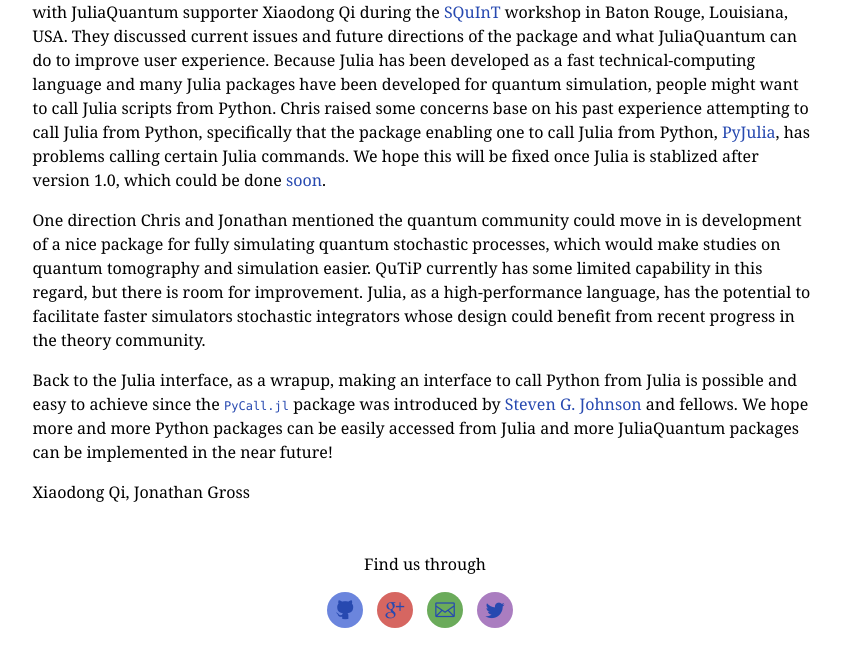
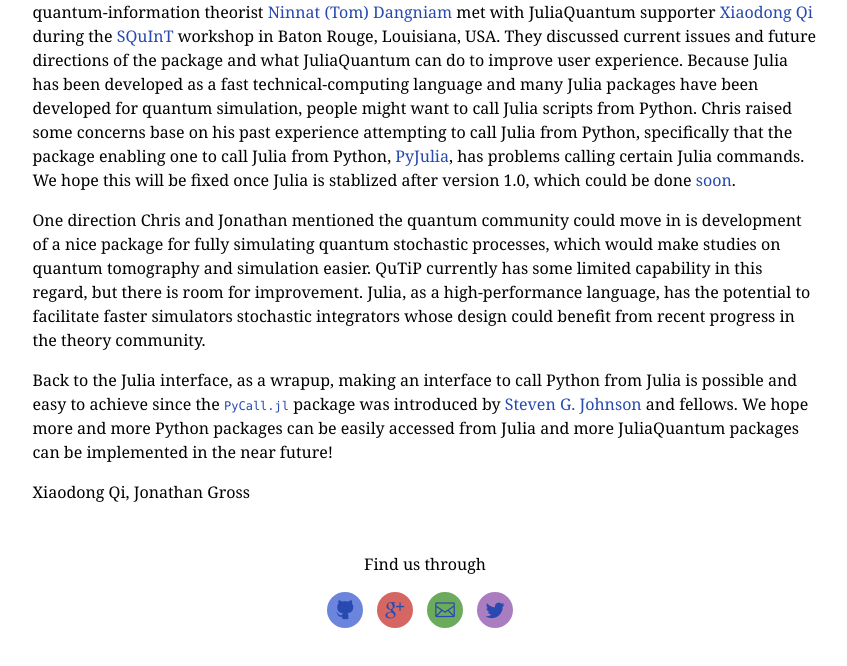
Before and after one commit to JuliaQuantum/JuliaQuantum.github.io, a Jekyll site: the page built from news/_posts/2017-04-09-qinfer-got-a-julia-interface.md, in a window 1280 px wide. Shown: the part 891-1557 px from the top of the page, without its empty margins (215-1062 px from the left). Built offline with Jekyll 4.4.1, drawn with Linux system fonts in a browser that asks for light colours; some of the changed text lies outside the part shown.

Commit message:
Add links to people.

```diff
--- a/news/_posts/2017-04-09-qinfer-got-a-julia-interface.md
+++ b/news/_posts/2017-04-09-qinfer-got-a-julia-interface.md
@@ -14,7 +14,7 @@ You can call QInfer functions from Julia following the steps illustrated in the
 
 ![QInfer and JuliaQuantum meetup--left to right are Xiaodong Qi, Christopher Granade, Jonathan Gross and CQuIC fellow Ninnat Dangniam.](/images/Meetups/qinfermeetup.jpg)
 
-On Feb 24th, 2017, QInfer lead developer Christopher Granade and contributor Jonathan Gross met with JuliaQuantum supporter Xiaodong Qi during the [SQuInT](http://physics.unm.edu/SQuInT/2017/index.php) workshop in Baton Rouge, Louisiana, USA. They discussed current issues and future directions of the package and what JuliaQuantum can do to improve user experience.
+On Feb 24th, 2017, QInfer lead developer [Christopher Granade](http://www.cgranade.com/), QInfer contributor [Jonathan Gross](https://www.unm.edu/~jagross/) and quantum-information theorist [Ninnat (Tom) Dangniam](http://ninnat.github.io) met with JuliaQuantum supporter [Xiaodong Qi](https://qxd.people.unm.edu) during the [SQuInT](http://physics.unm.edu/SQuInT/2017/index.php) workshop in Baton Rouge, Louisiana, USA. They discussed current issues and future directions of the package and what JuliaQuantum can do to improve user experience.
 Because Julia has been developed as a fast technical-computing language and many Julia packages have been developed for quantum simulation, people might want to call Julia scripts from Python.
 Chris raised some concerns base on his past experience attempting to call Julia from Python,
 specifically that the package enabling one to call Julia from Python, [PyJulia](https://github.com/JuliaPy/pyjulia), has problems calling certain Julia commands.
```
